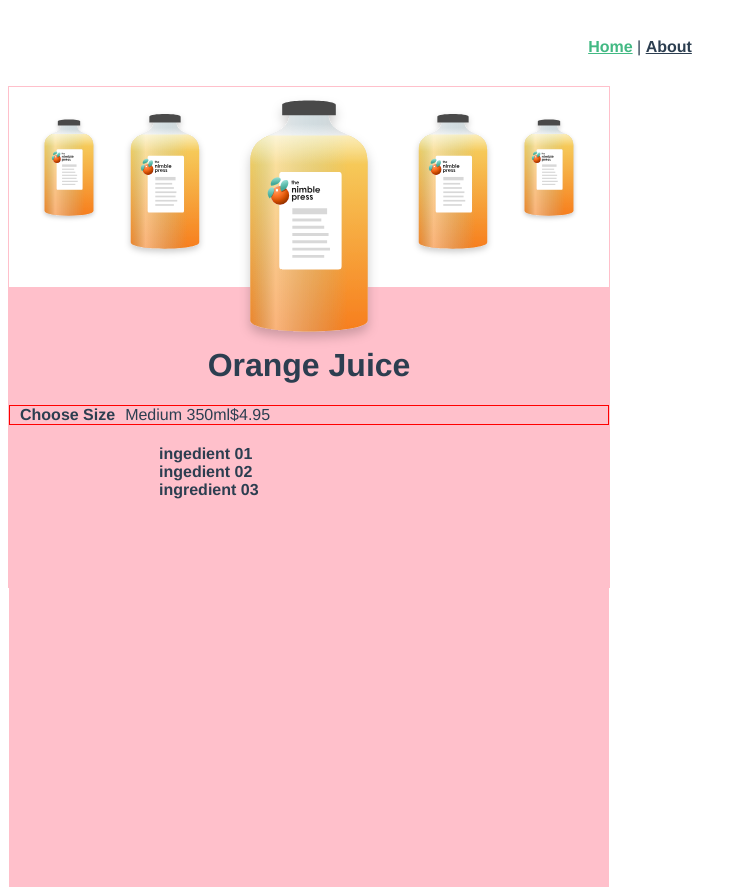
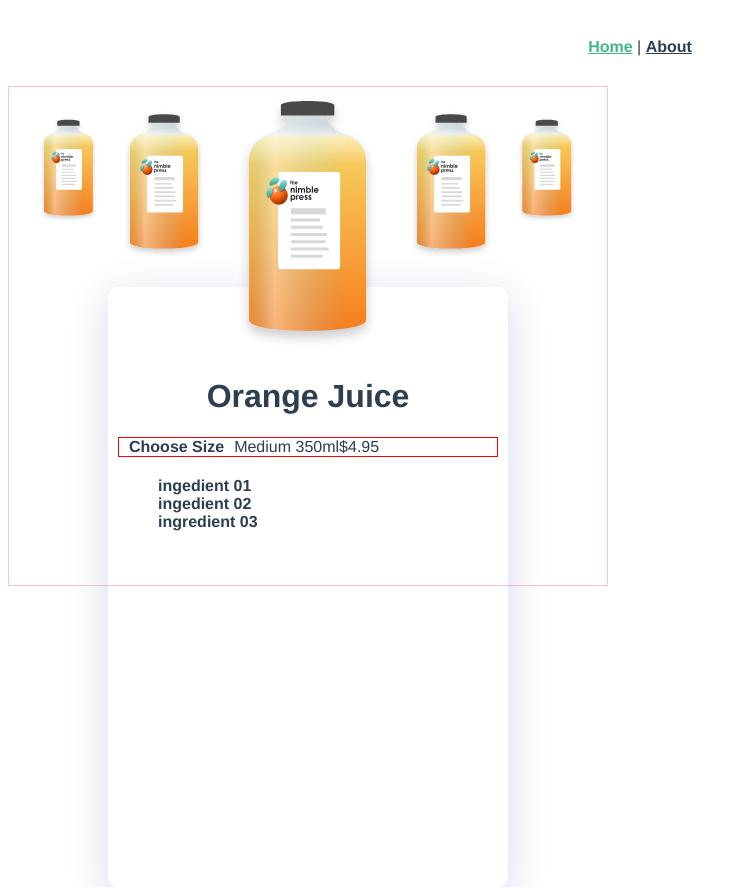
Before and after one commit to LukeCarlThompson/The-Nimble-Press, a Vue app: page / in a window 1280 px wide. Shown: the whole page, without its empty margins (0-747 px from the left). Built offline with nearby package versions, Linux system fonts and the light colour scheme.

Commit message:
some css styles

```diff
--- a/src/App.vue
+++ b/src/App.vue
@@ -9,6 +9,12 @@
 </template>
 
 <style lang="scss">
+html {
+  box-sizing: border-box;
+}
+*, *:before, *:after {
+  box-sizing: inherit;
+}
 #app {
   font-family: "Avenir", Helvetica, Arial, sans-serif;
   -webkit-font-smoothing: antialiased;
--- a/src/components/JuiceInfoCard.vue
+++ b/src/components/JuiceInfoCard.vue
@@ -53,9 +53,12 @@ export default {
 <!-- Add "scoped" attribute to limit CSS to this component only -->
 <style scoped lang="scss">
 .juice-info-card {
-  background-color: pink;
-  margin-top: 200px;
+  box-shadow: 0 10px 40px rgba(51, 66, 150, 0.2);
+  border-radius: 10px;
+  padding: 10px;
+  margin: 200px auto 40px;
   height: 600px;
+  max-width: 400px;
   width: 100%;
   h1 {
     padding-top: 60px;
```
